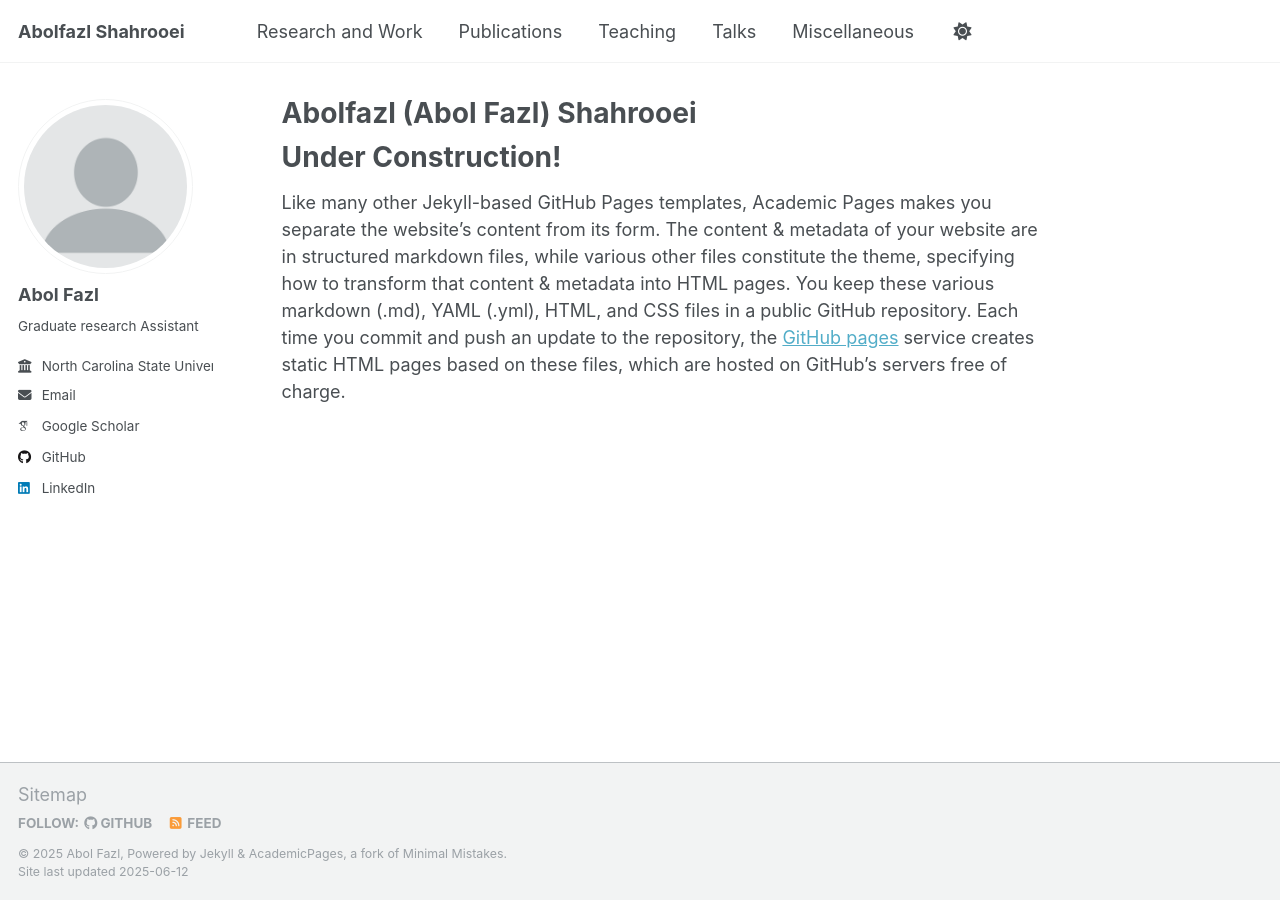
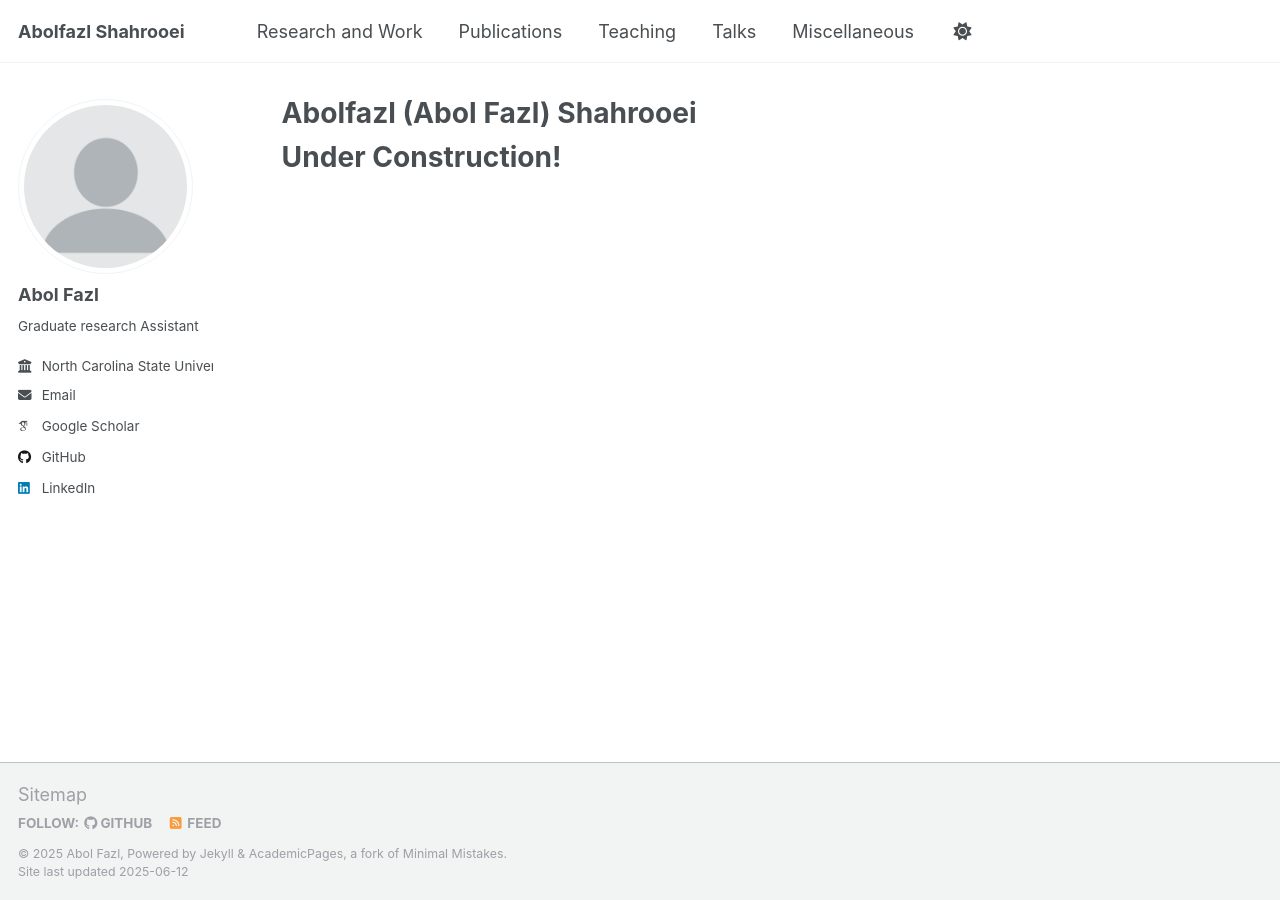
Before and after one commit to a-shahroo/a-shahroo.github.io, a Jekyll site: the page built from _pages/about.md, in a window 1280 px wide. Built offline with Jekyll 4.4.1, drawn with Linux system fonts in a browser that asks for light colours; some web fonts are replaced.

Commit message:
Update about.md

```diff
--- a/_pages/about.md
+++ b/_pages/about.md
@@ -11,4 +11,3 @@ redirect_from:
 
 Under Construction!
 ======
-Like many other Jekyll-based GitHub Pages templates, Academic Pages makes you separate the website's content from its form. The content & metadata of your website are in structured markdown files, while various other files constitute the theme, specifying how to transform that content & metadata into HTML pages. You keep these various markdown (.md), YAML (.yml), HTML, and CSS files in a public GitHub repository. Each time you commit and push an update to the repository, the [GitHub pages](https://pages.github.com/) service creates static HTML pages based on these files, which are hosted on GitHub's servers free of charge.
```
